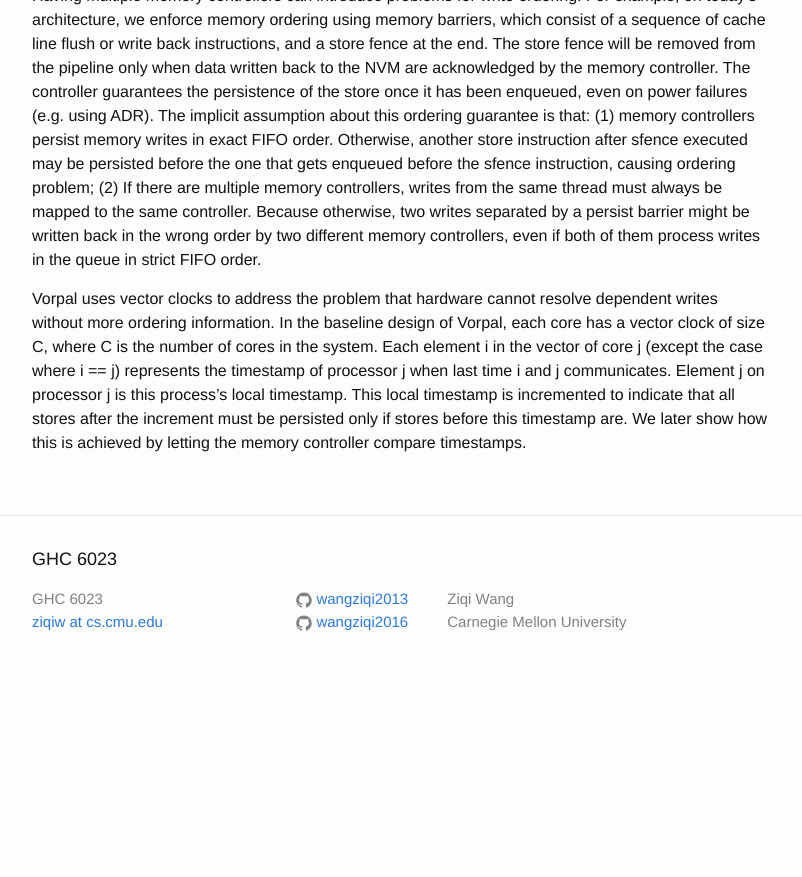
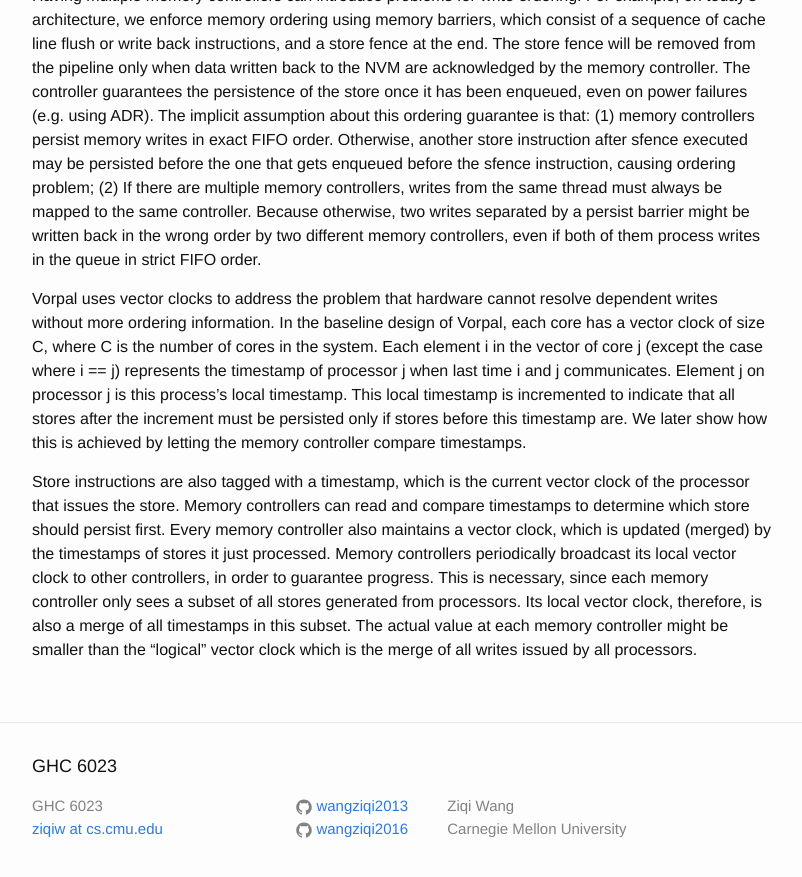
Before and after one commit to wangziqi2013/wangziqi2013.github.io, a Jekyll site: the page built from _posts/2019-11-15-vorpal.markdown, in a window 1280 px wide and 900 px high, scrolled down 1114 px. Shown: the top 877 px of the window, without its empty margins (238-1040 px from the left). Built offline with Jekyll 4.4.1, drawn with Linux system fonts in a browser that asks for light colours; before the commit the page ends 1807 px from its top, so only the background shows below that.

Commit message:
Adding ts

```diff
--- a/_posts/2019-11-15-vorpal.markdown
+++ b/_posts/2019-11-15-vorpal.markdown
@@ -52,3 +52,11 @@ in the system. Each element i in the vector of core j (except the case where i =
 j when last time i and j communicates. Element j on processor j is this process's local timestamp. This local timestamp
 is incremented to indicate that all stores after the increment must be persisted only if stores before this timestamp
 are. We later show how this is achieved by letting the memory controller compare timestamps.
+
+Store instructions are also tagged with a timestamp, which is the current vector clock of the processor that issues the
+store. Memory controllers can read and compare timestamps to determine which store should persist first. Every memory
+controller also maintains a vector clock, which is updated (merged) by the timestamps of stores it just processed. Memory
+controllers periodically broadcast its local vector clock to other controllers, in order to guarantee progress. This is
+necessary, since each memory controller only sees a subset of all stores generated from processors. Its local vector
+clock, therefore, is also a merge of all timestamps in this subset. The actual value at each memory controller might
+be smaller than the "logical" vector clock which is the merge of all writes issued by all processors.
```
